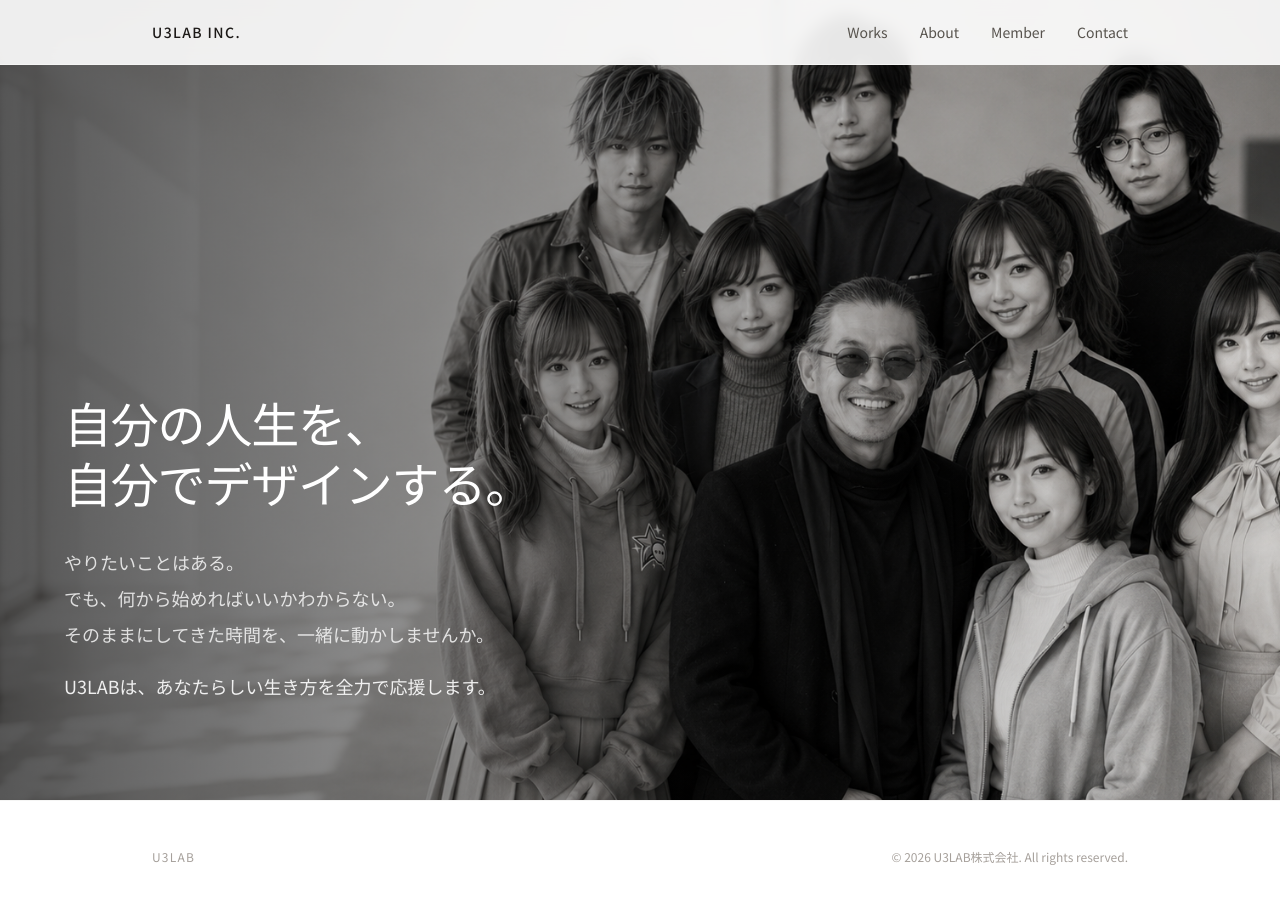
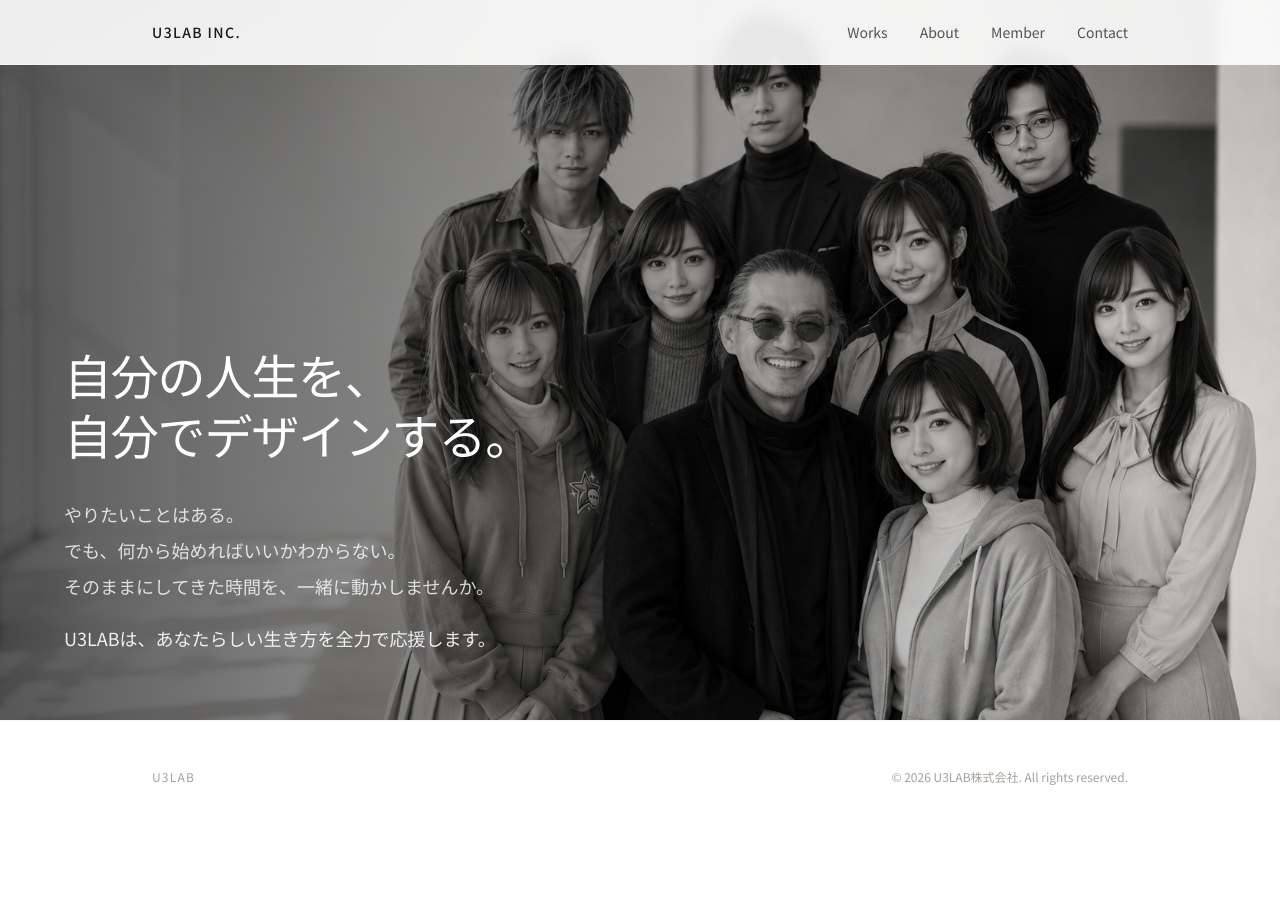
Before and after one commit to u3-lab/u3lab-site, a Next.js app: page / in a window 1280 px wide. Shown: the top 904 px of the page. After the commit the page ends 833 px from the top, so only its background shows below. Built offline with nearby package versions, Linux system fonts and the light colour scheme.

Commit message:
fix: use aspect-video to maintain 16:9 ratio across all viewport widths

```diff
--- a/app/page.tsx
+++ b/app/page.tsx
@@ -3,15 +3,14 @@ import Image from 'next/image';
 export default function Home() {
   return (
     <>
-      <section className="relative min-h-screen flex items-end pb-24 pt-16">
+      <section className="relative w-full aspect-video min-h-[300px] flex items-end pb-[5%] pt-16">
         <Image
           src="/hero.png"
           alt="U3LAB チームビジュアル"
           fill
-          className="object-cover object-left"
+          className="object-cover object-center"
           priority
         />
-        {/* 左側グラデーション：テキストエリアの可読性確保 */}
         <div className="absolute inset-0 bg-gradient-to-r from-black/65 via-black/30 to-transparent" />
         <div className="relative w-full px-6 sm:px-12 md:px-16">
           <div className="max-w-lg">
```
